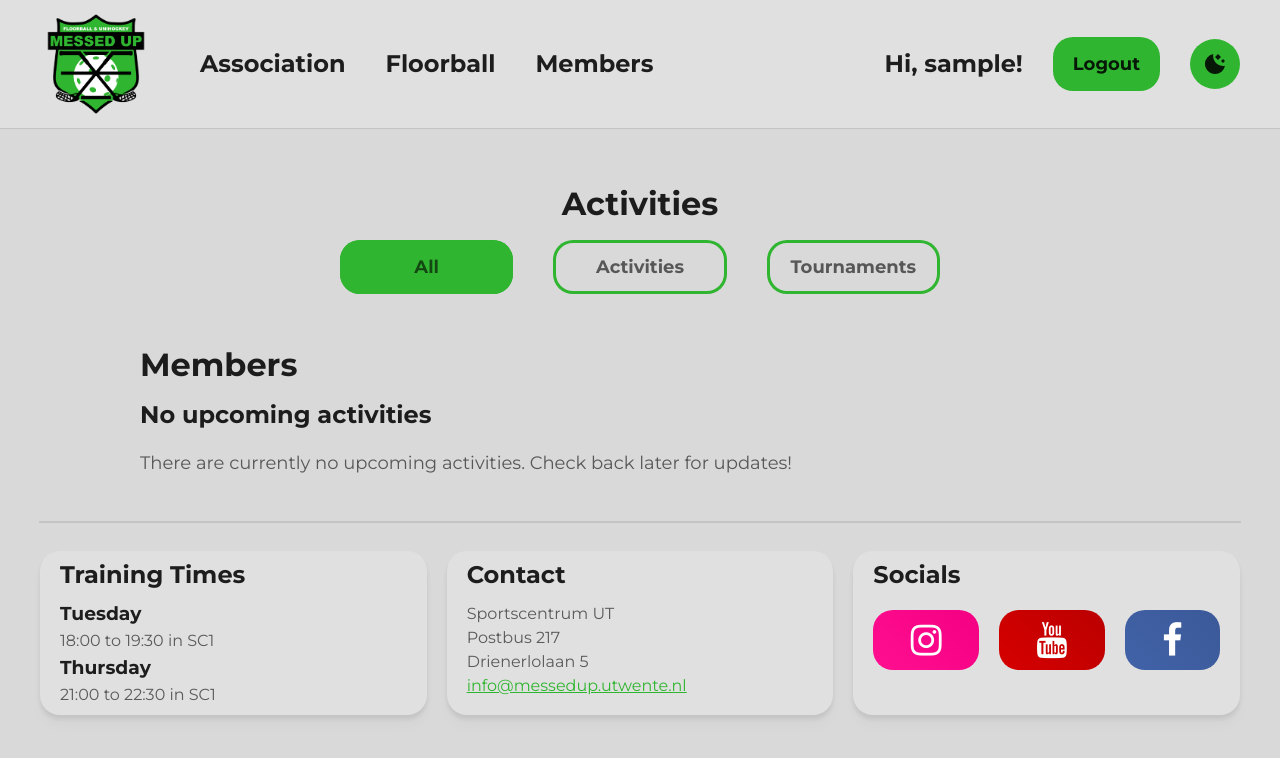
After one commit to QuirijndeGroen/MessedUpSite, a Django app: page /accounts/activities/ in a window 1280 px wide. The commit adds this page. Shown: the top 758 px of the page. Run offline with Django 5.2, Linux system fonts and the light colour scheme; the visitor is signed in with stand-in values (Sample User, id 1); data that the repository does not hold is empty.

Commit message:
Implement activities feature with views, templates, and filtering; add CSS styles for layout

```diff
--- a/MessedUpSite/apps/activities/urls.py
+++ b/MessedUpSite/apps/activities/urls.py
@@ -0,0 +1,8 @@
+from django.urls import path
+from . import views
+
+
+name = "activities"
+urlpatterns = [
+    path("activities/", views.ActivitiesView, name="activities"),
+]
--- a/MessedUpSite/apps/activities/views.py
+++ b/MessedUpSite/apps/activities/views.py
@@ -0,0 +1,14 @@
+from django.http import HttpRequest
+from django.contrib.auth.decorators import login_required
+from django.shortcuts import render
+from .models import Activity
+
+
+@login_required(login_url="/accounts/login/")
+def ActivitiesView(request: HttpRequest):
+    activities = Activity.objects.filter(is_active=True).order_by("start_time")
+    return render(
+        request,
+        "accounts/activities.html",
+        {"activities": activities},
+    )
--- /dev/null
+++ b/MessedUpSite/static/css/activities.css
@@ -0,0 +1,160 @@
+@import 'styles.css';
+
+
+.button-container {
+  width: 50%;
+  display: grid;
+  grid-template-columns: repeat(3, 1fr);
+  gap: 40px;
+  margin-bottom: 20px;
+}
+
+.card-list {
+  display: flex;
+  flex-direction: column;
+  gap: 20px;
+  width: 90%;
+}
+
+/* Customize the label (the container) */
+.container {
+  display: block;
+  position: relative;
+  cursor: pointer;
+  font-size: 22px;
+  -webkit-user-select: none;
+  -moz-user-select: none;
+  -ms-user-select: none;
+  user-select: none;
+  overflow: hidden;
+}
+
+/* Hide the browser's default checkbox */
+.container input {
+  position: absolute;
+  opacity: 0;
+  cursor: pointer;
+  height: 0;
+  width: 0;
+}
+
+/* Create a custom checkbox */
+.checkmark {
+  position: absolute;
+  top: 0;
+  left: 0;
+  height: 100%;
+  width: 100%;
+  background-color: none;
+  z-index: -1;
+}
+
+/* When the checkbox is checked, add a blue background */
+.container input:checked ~ .checkmark {
+  background-color: var(--primary);
+}
+
+label {
+  text-align: center;
+}
+
+/*===============================
+               Items
+  ===============================*/
+
+.item {
+  width: 100%;
+  display: grid;
+  margin: 25px 0;
+}
+
+.item-image {
+  overflow: hidden;
+}
+
+.item-image img {
+  width: 100%;
+  min-height: 100%;
+  object-fit: cover;
+}
+
+.item-text {
+  text-align: left;
+  overflow: hidden;
+  text-overflow: ellipsis;
+  padding: 0 20px;
+}
+
+.item-button {
+  padding-right: 20px;
+  justify-self: end;
+  align-self: end;
+}
+
+.item-info {
+  padding: 0 20px;
+  align-self: end;
+}
+
+/*========== Side Image =========*/
+
+@media only screen and (min-width: 600px) {
+  .img-side {
+    grid-template-columns: 30vh auto auto;
+    grid-template-rows: auto auto 20px;
+    /* 74 px for button */
+  }
+
+  .img-side .item-image {
+    border-radius: 20px 0 0 20px;
+    max-width: 60vh;
+    grid-row: span 3 / span 3;
+    grid-column-start: 1;
+    grid-row-start: 1;
+  }
+
+  .img-side .item-text {
+    grid-column-start: 2;
+    grid-column: span 2 / span 2;
+    grid-row-start: 1;
+  }
+
+  .img-side .item-button {
+    grid-column-start: 3;
+    grid-row-start: 2;
+    padding-bottom: 8px;
+  }
+
+  .img-side .item-info {
+    grid-row-start: 2;
+    grid-column-start: 2;
+  }
+}
+
+@media only screen and (max-width: 600px) {
+  .img-side {
+    grid-template-columns: auto auto;
+    grid-template-rows: auto auto 74px;
+  }
+
+  .img-side .item-image {
+    border-radius: 20px;
+    grid-row-start: 1;
+    grid-column: span 2 / span 2;
+  }
+
+  .img-side .item-text {
+    grid-row-start: 2;
+    grid-column: span 2 / span 2;
+  }
+
+  .img-side .item-button {
+    grid-row-start: 3;
+
+    padding-bottom: 8px;
+  }
+
+  .img-side .item-info {
+    grid-row-start: 3;
+  }
+}
--- a/MessedUpSite/static/css/carousel.css
+++ b/MessedUpSite/static/css/carousel.css
@@ -68,7 +68,7 @@
     padding-bottom: 8px;
   }
 
-  .img-top .item-info {
+  .img-side .item-info {
     grid-row-start: 2;
     grid-column-start: 1;
   }
@@ -97,7 +97,7 @@
     padding-bottom: 8px;
   }
 
-  .img-top .item-info {
+  .img-side .item-info {
     grid-row-start: 3;
   }
 }
--- /dev/null
+++ b/MessedUpSite/static/js/activities-filter.js
@@ -0,0 +1,19 @@
+function FilterActivities() {
+  document.getElementsByName("activity_type").forEach((radio) => {
+    radio.addEventListener("change", () => {
+      const selectedValue = radio.value;
+      const activityCards = document.querySelectorAll(".card.item");
+
+      activityCards.forEach((card) => {
+        const cardType = card.getAttribute("title");
+        if (selectedValue === "all" || cardType === selectedValue) {
+          card.style.display = "grid";
+        } else {
+          card.style.display = "none";
+        }
+      });
+    });
+  });
+}
+
+FilterActivities();
--- /dev/null
+++ b/MessedUpSite/templates/accounts/activities.html
@@ -0,0 +1,81 @@
+{% extends "base.html" %}
+
+{% block title %}Activities{% endblock %}
+
+{% load static %}
+{% block extra_head %}
+<link rel="stylesheet" href="{% static "css/activities.css" %}">
+{% endblock %}
+
+{% block content %}
+  <h1>Activities</h1>
+  <div class="button-container">
+    <div class="button scale">
+      <label for="toggle_all" class="container moody">All
+        <input type="radio" id="toggle_all" name="activity_type" value="all" checked="checked"/>
+        <span class="checkmark"></span>
+      </label>
+    </div>
+
+    <div class="button scale">
+      <label for="toggle_activities" class="container moody">Activities
+        <input type="radio" id="toggle_activities" name="activity_type" value="activity"/>
+        <span class="checkmark"></span>
+      </label>
+    </div>
+    <div class="button scale">
+      <label for="toggle_tournaments" class="container moody">Tournaments
+        <input type="radio" id="toggle_tournaments" name="activity_type" value="tournament"/>
+        <span class="checkmark"></span>
+      </label>
+    </div>
+  </div>
+  <ul class="card-list">
+    {% for activity in activities %}
+    <div class="card item img-side bg" title="{{ activity.type }}">
+      <div class="item-text">
+        <h2>{{ activity.title }}</h2>
+        <p style="font: var(--p1);">
+            {{ activity.description }}
+        </p>
+      </div>
+      <div class="item-info">
+        <p style="margin:0">
+            Location: {{ activity.location }} <br>
+            Date:
+            {% if activity.start_time.date == activity.end_time.date %}
+            {{ activity.start_time|date:"d/m/Y" }}
+            {% else %}
+            {{ activity.start_time|date:"d/m/Y" }} - {{ activity.end_time|date:"d/m/Y" }}
+            {% endif %} <br>
+            Time: {{ activity.start_time|date:"H:i" }} - {{ activity.end_time|date:"H:i" }}
+        </p>
+      </div>
+
+      <div class="item-button">
+        <div class="center-scale">
+          <span class="scale button">
+            <a href="accounts/members" class="moody" target="_self"
+                style="color:var(--text-strong); text-decoration: none;">Learn more</a>
+          </span>
+        </div>
+      </div>
+
+      <span class="center item-image">
+        <img src={{ activity.image.url }} alt="Activity Image">
+      </span>
+    </div>
+
+    {% empty %}
+
+    <div class="item-text">
+      <h1>Members</h1>
+      <h2>No upcoming activities</h2>
+      <p style="font: var(--p1);">
+          There are currently no upcoming activities. Check back later for updates!
+      </p>
+    </div>
+    {% endfor %}
+  </ul>
+  <script rel="text/javascript" src="{% static "js/activities-filter.js" %}" defer></script>
+{% endblock %}
--- a/MessedUpSite/urls.py
+++ b/MessedUpSite/urls.py
@@ -8,6 +8,7 @@ urlpatterns = [
     path("admin/", admin.site.urls),
     path("", include("MessedUpSite.apps.public.urls")),
     path("accounts/", include("MessedUpSite.apps.accounts.urls")),
+    path("accounts/", include("MessedUpSite.apps.activities.urls")),
 ]
 
 if settings.DEBUG:
```
Also changed, not shown: MessedUpSite/templates/accounts/members.html (+7 -0 lines), MessedUpSite/templates/accounts/profile.html (+7 -3 lines).
